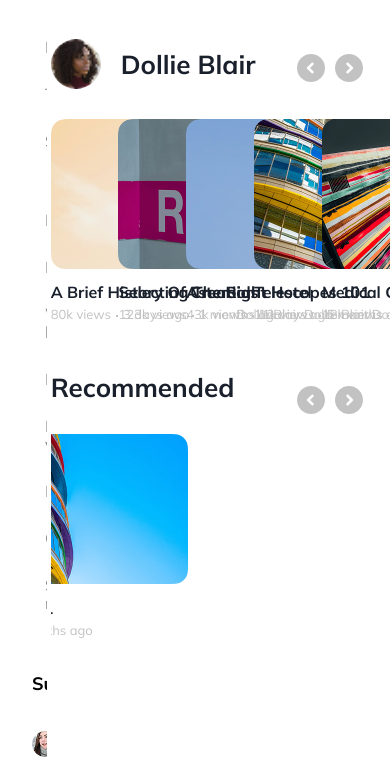
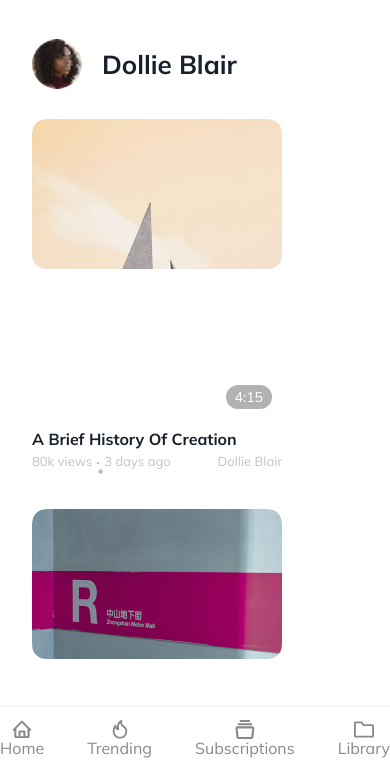
Before and after one commit to Tigricina/Youtube_glo, a plain HTML site: page index.html in a window 390 px wide. Shown: the part 76-848 px from the top of the page. Drawn offline with nearby package versions, Linux system fonts and the light colour scheme.

Commit message:
added food section and mobile version

```diff
--- a/css/style.css
+++ b/css/style.css
@@ -58,6 +58,7 @@ body {
     padding-right: 17px;
     max-width: 830px;
     width: 50%;
+    margin-right: 40px;
 }
 
 .input-search {
@@ -119,7 +120,7 @@ body {
 
 .sidebar {
     position: fixed;
-    width: 12%;
+    width: 200px;
     left: 0;
     top: 114px;
     height: calc(100% - 114px);
@@ -132,8 +133,9 @@ body {
     width: 100%;
     height: 400px;
     margin-top: 85px;
-    padding-left: 13%;
+    padding-left: 250px;
     padding-top: 30px;
+    padding-right: 70px;
 }
 
 .nav-menu {
@@ -210,6 +212,7 @@ body {
 
 .channel-text {
     margin-left: 20px;
+    display: flex;
 }
 
 .video-card {
@@ -217,14 +220,15 @@ body {
 }
 
 .video-thumb {
-
+    width: 100%;
+    height: 150px;
     overflow: hidden;
     border-radius: 14px;
     position: relative;
 }
 
 .thumbnail {
-    width: 250px;
+    width: 100%;
     height: 150px;
     object-fit: cover;
 }
@@ -295,12 +299,8 @@ body {
 }
 
 
-.recommended-slide {
-    min-width: 540px;
-}
-
-.recommended-slide .video-card {
-    width: 540px;
+.recommended-slider .video-thumb {
+    height: 300px;
 }
 
 .recommended-thumbnail {
@@ -308,3 +308,118 @@ body {
     height: 250px;
     object-fit: cover;
 }
+
+.channel-subtitle {
+    font-size: 16px;
+    line-height: 20px;
+    color: #C2C2C2;
+    font-weight: normal;
+    margin-left: 19px;
+}
+
+.mobile-sidebar {
+    display: none;
+}
+
+.mobile-search {
+    display: none;
+}
+
+@media (max-width: 860px) {
+    .icons {
+        display: none;
+    }
+
+    .user {
+        margin-left: auto;
+    }
+}
+
+@media (max-width: 640px) {
+    .swiper-wrapper {
+        display: flex;
+        flex-direction: column;
+    }
+
+    .swiper-slide {
+
+        margin-bottom: 40px;
+    }
+
+    .video-thumb {
+        height: 300px;
+    }
+
+    .slider-buttons {
+        display: none;
+    }
+
+    .mobile-search {
+        display: block;
+        margin-left: auto;
+    }
+
+    .user {
+        margin-left: 20px;
+    }
+
+    .input-group {
+        position: fixed;
+        top: -100px;
+        left: 0;
+        opacity: 0;
+        width: 68%;
+        margin-left: 25px;
+        transition: top 0.2s;
+    }
+
+    .input-group.is-open {
+        top: 20px;
+        opacity: 1;
+    }
+
+    .menu-button {
+        display: none;
+    }
+
+    .sidebar {
+        display: none;
+    }
+
+    .content {
+        padding-left: 32px;
+    }
+
+    .mobile-sidebar {
+        display: block;
+        position: fixed;
+        z-index: 99;
+        bottom: 0;
+        left: 0;
+        width: 100%;
+        background-color: #fff;
+    }
+
+    .mobile-sidebar .nav-link {
+        display: flex;
+        flex-direction: column;
+    }
+
+    .mobile-sidebar .nav-menu {
+        margin: 0;
+        display: flex;
+        align-items: center;
+        justify-content: space-between;
+        padding-top: 13px;
+        padding-bottom: 11px;
+        border-top: 1px solid #F1F1F1;
+    }
+
+    .nav-text {
+        margin-left: 0;
+    }
+
+    .nav-item {
+        margin-bottom: 0;
+    }
+}
--- a/index.html
+++ b/index.html
@@ -33,6 +33,11 @@
                 </svg>
             </button>
         </div>
+        <div class="mobile-search">
+            <svg class="icon icon-search" width="19" height="19">
+                <use xlink:href="img/icons.svg#search"></use>
+            </svg>
+        </div>
         <div class="icons">
             <a href="" class="icons-link">
                 <svg class="icon icon-video" width="27" height="20">
@@ -59,6 +64,48 @@
 
         <!--/ .user-->
     </header>
+
+    <div class="mobile-sidebar">
+        <ul class="nav-menu">
+            <li class="nav-item">
+                <a href="#" class="nav-link">
+                    <svg class="icon icon-home" width="20" height="19">
+                        <use xlink:href="img/icons.svg#home"></use>
+                    </svg>
+                    <span class="nav-text">Home</span>
+                </a>
+
+            </li>
+
+            <li class="nav-item">
+                <a href="#" class="nav-link">
+                    <svg class="icon icon-trending" width="20" height="19">
+                        <use xlink:href="img/icons.svg#trending"></use>
+                    </svg>
+                    <span class="nav-text">Trending</span>
+                </a>
+
+            </li>
+            <li class="nav-item">
+                <a href="#" class="nav-link">
+                    <svg class="icon icon-subscribe" width="20" height="19">
+                        <use xlink:href="img/icons.svg#subscribe"></use>
+                    </svg>
+                    <span class="nav-text">Subscriptions</span>
+                </a>
+            </li>
+            <li class="nav-item">
+                <a href="#" class="nav-link">
+                    <svg class="icon icon-library" width="20" height="19">
+                        <use xlink:href="img/icons.svg#library"></use>
+                    </svg>
+                    <span class="nav-text">Library</span>
+                </a>
+            </li>
+
+        </ul>
+    </div>
+    <!-- /.mobile-sidebar -->
 
     <div class="container">
         <aside class="sidebar">
@@ -454,6 +501,7 @@
                 <a href="#" class="channel-title">
                     <img src="img/food.png" alt="food" class="channel-avatar">
                     <span class="channel-text">Food & Drink</span>
+                    <span class="channel-subtitle">Recommended channel for you</span>
                 </a>
                 <!-- navigation buttons -->
                 <div class="slider-buttons">
--- a/js/main.js
+++ b/js/main.js
@@ -1,7 +1,25 @@
 const swiper = new Swiper('.swiper', {
 
     loop: true,
-    slidesPerView: 5,
+    slidesPerView: 1,
+    spaceBetween: 20,
+    breakpoints: {
+        1900: {
+            slidesPerView: 6
+        },
+        1600: {
+            slidesPerView: 5
+        },
+        1300: {
+            slidesPerView: 4
+        },
+        1100: {
+            slidesPerView: 3
+        },
+        800: {
+            slidesPerView: 2
+        }
+    },
 
     // Navigation arrows
     navigation: {
@@ -13,7 +31,19 @@ const swiper = new Swiper('.swiper', {
 const recommendedSwiper = new Swiper('.recommended-slider', {
 
     loop: true,
-    slidesPerView: 3,
+    slidesPerView: 1,
+    spaceBetween: 20,
+    breakpoints: {
+
+        1600: {
+            slidesPerView: 3
+        },
+
+        1100: {
+            slidesPerView: 2
+        }
+
+    },
 
     // Navigation arrows
     navigation: {
@@ -25,7 +55,25 @@ const recommendedSwiper = new Swiper('.recommended-slider', {
 const foodSwiper = new Swiper('.food-slider', {
 
     loop: true,
-    slidesPerView: 5,
+    slidesPerView: 1,
+    spaceBetween: 20,
+    breakpoints: {
+        1900: {
+            slidesPerView: 6
+        },
+        1600: {
+            slidesPerView: 5
+        },
+        1300: {
+            slidesPerView: 4
+        },
+        1100: {
+            slidesPerView: 3
+        },
+        800: {
+            slidesPerView: 2
+        }
+    },
 
     // Navigation arrows
     navigation: {
@@ -33,3 +81,14 @@ const foodSwiper = new Swiper('.food-slider', {
         prevEl: '.food-button-prev',
     },
 });
+
+const searchBtn = document.querySelector('.mobile-search');
+const mobileSearch = document.querySelector('.input-group');
+
+searchBtn.addEventListener('click', () => {
+    mobileSearch.classList.toggle('is-open');
+});
+
+if (document.documentElement.scrollWidth <= 640) {
+    myChannelSlider.destroy();
+}
```
